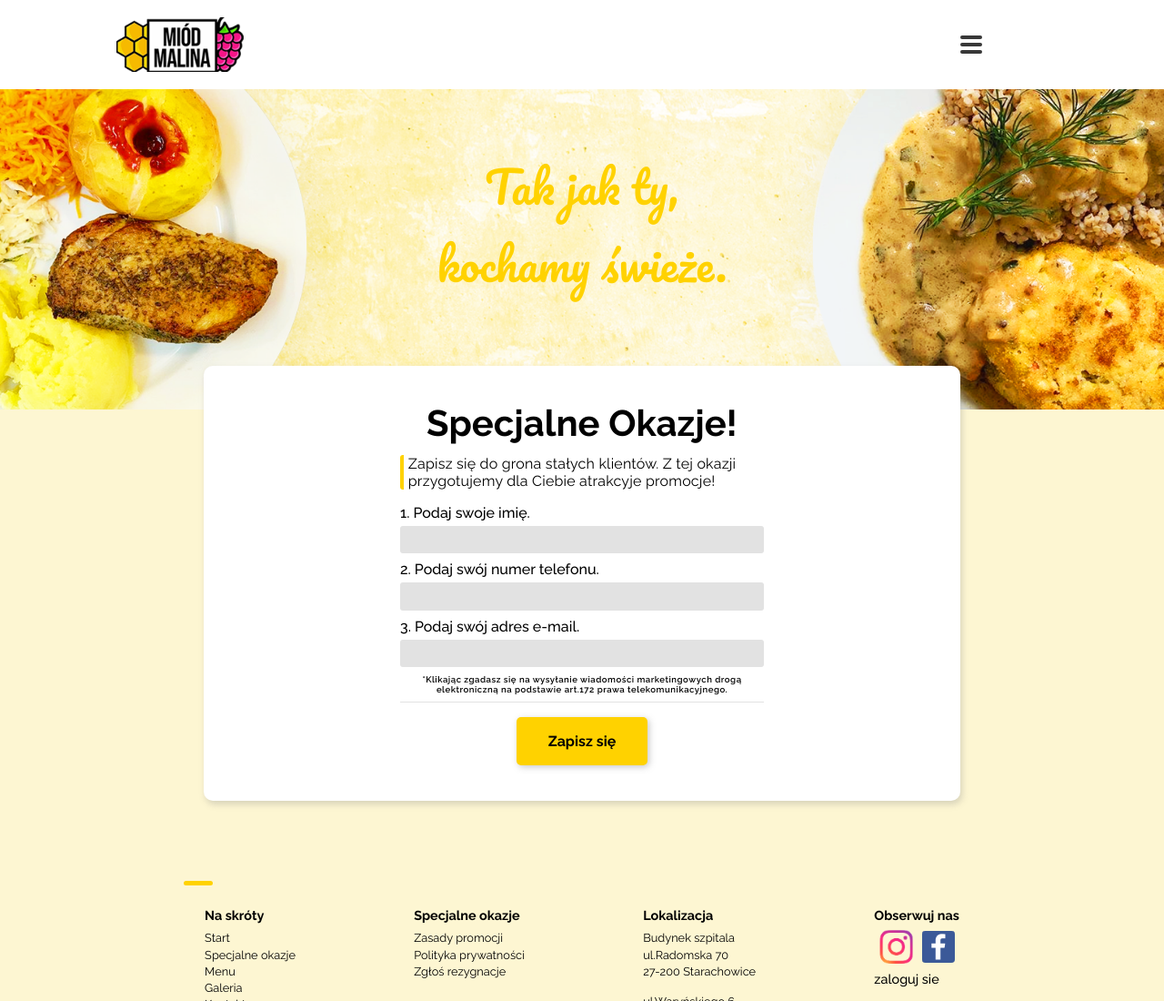
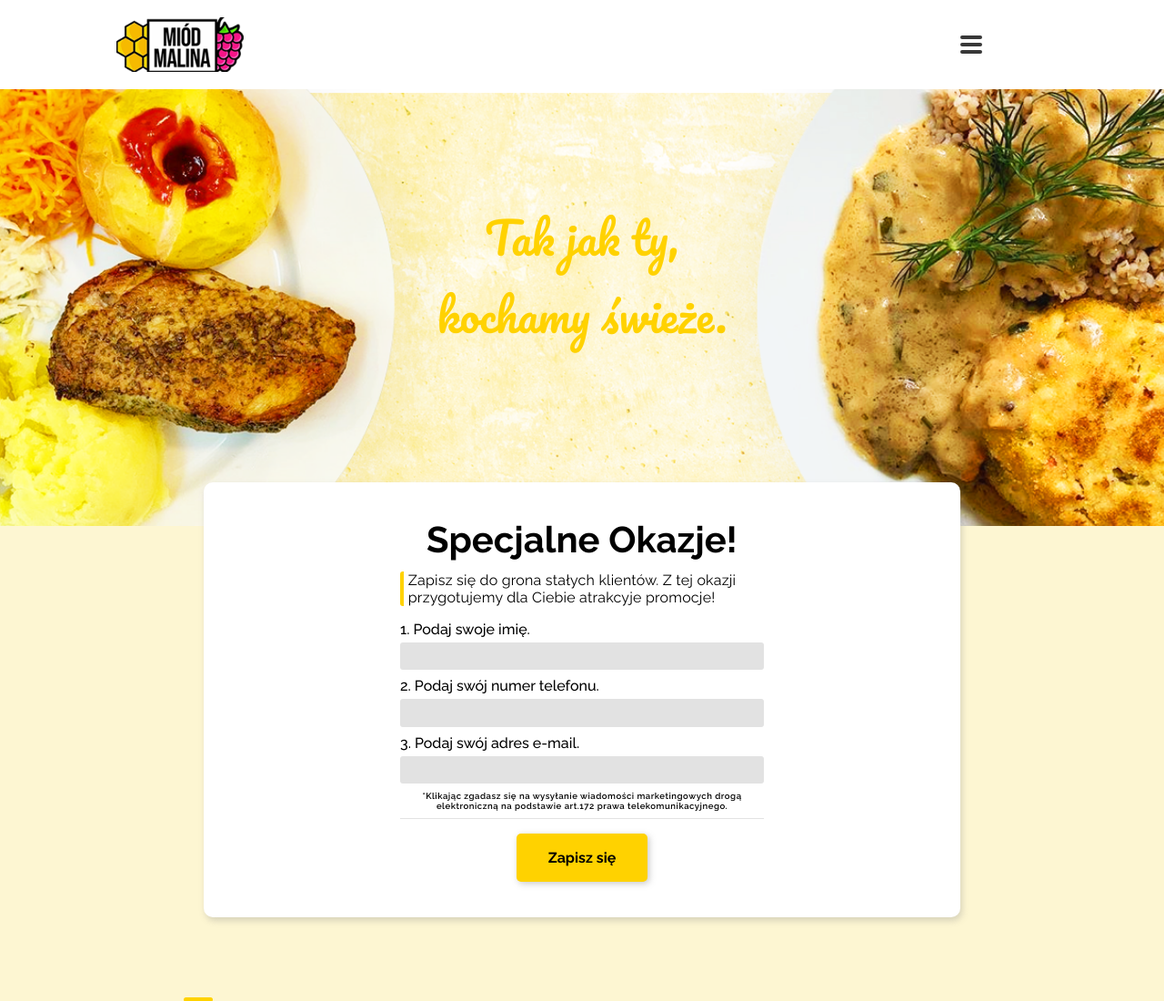
Before and after one commit to Cammit17/miod-malina, a plain HTML site: page index.html in a window 1280 px wide. Shown: the top 1100 px of the page at 91% size. Drawn offline with Linux system fonts and the light colour scheme.

Commit message:
now finnal commit

```diff
--- a/style/style.scss
+++ b/style/style.scss
@@ -111,8 +111,12 @@ main{
             height: 17rem;
         }
 
-        @media #{$tablet}, #{$desktop}{
+        @media #{$tablet}{
             height: 22rem;
+        }
+
+        @media #{$desktop}{
+            height: 30rem;
         }
 
         //left meal picture
@@ -135,9 +139,9 @@ main{
 
             @media #{$desktop} {
                 height: 100%;
-                width: 30%;
+                width: 40%;
                 top:0;
-                left:0;
+                left:-1rem;
             }
         }
 
@@ -160,10 +164,9 @@ main{
             }
 
             @media #{$desktop} {
-                height: 100%;
-                width: 34%;
-                top:0;
-                left:0;
+                width: 45%;
+                top: 0;
+                right: -4rem;
             }
         }
 
@@ -176,6 +179,7 @@ main{
             position: absolute;
             top: 3rem;
             width: 100%;
+            height: auto;
 
             @media #{$mobile}{
                 font-size: 1.4rem;
@@ -188,7 +192,7 @@ main{
             }
 
             @media #{$desktop}{
-                top: 4rem;
+                top: 25%;
                 font-size: 3rem;
             }
         }
```
Also changed, not shown: style/style.css, 1 other file.
